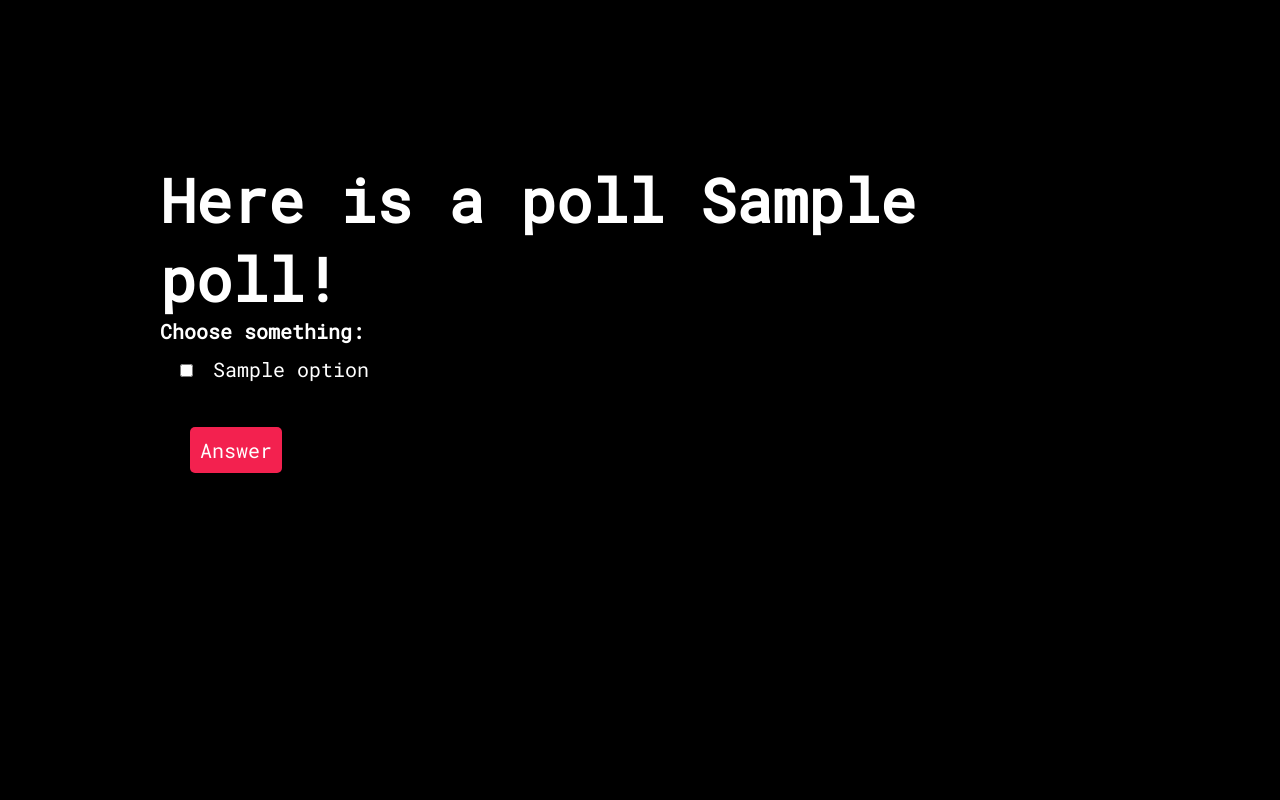
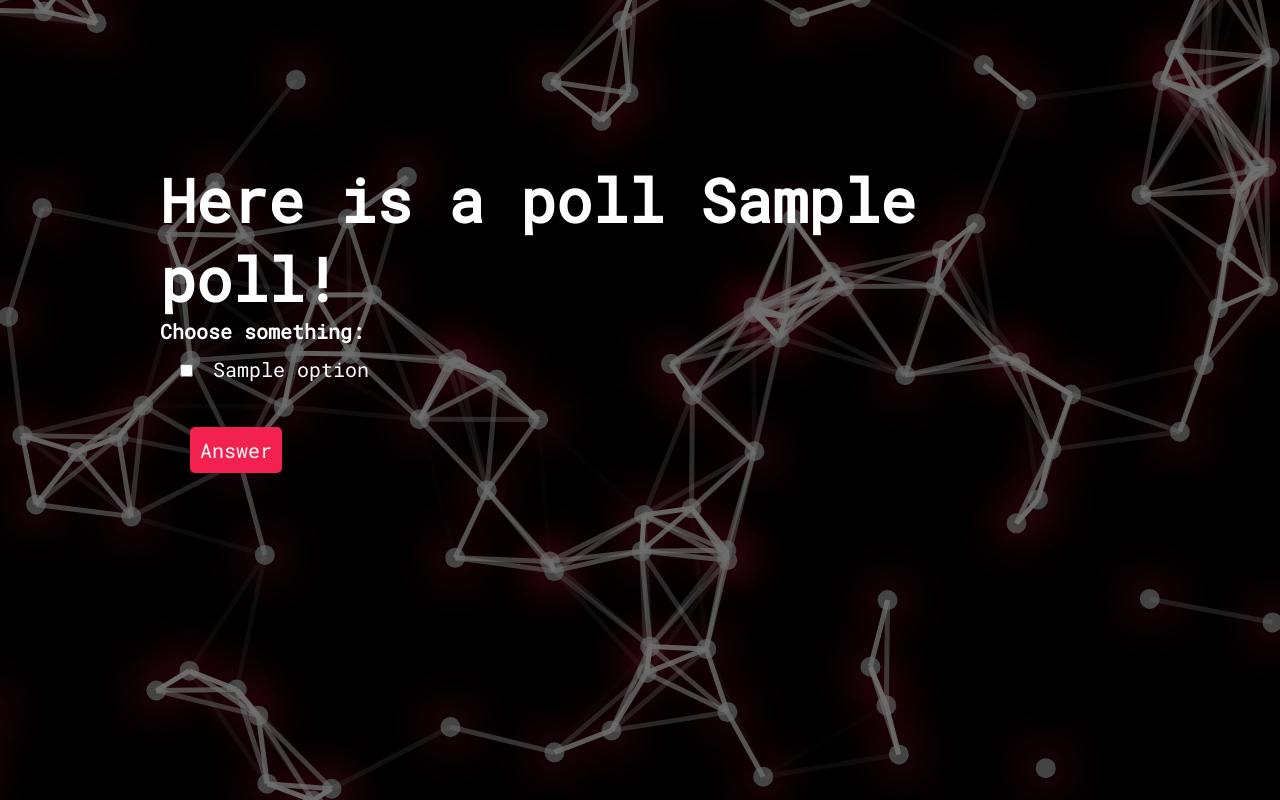
Before and after one commit to aNOOBisTheGod/MegaPolls, a Flask app: template templates/poll.html in a window 1280 px wide. Run offline with Flask 2, Linux system fonts and the light colour scheme; the template is opened without the code that fills it: most values are stand-ins (such as "Sample title", 1, 10 or a date in 2020); some libraries are stand-ins or nearby versions.

Commit message:
canvas remake + some additions

```diff
--- a/static/css/main.css
+++ b/static/css/main.css
@@ -17,7 +17,7 @@ body {
 }
 
 #canvas1 {
-	position:absolute;
+	position:fixed;
 	top:0;
 	left:0;
 	width:100%;
--- a/templates/poll.html
+++ b/templates/poll.html
@@ -4,7 +4,7 @@
     <meta charset="UTF-8">
     <meta http-equiv="X-UA-Compatible" content="IE=edge">
     <meta name="viewport" content="width=device-width, initial-scale=1.0">
-    <title>Your Account</title>
+    <title>Poll</title>
     <link rel="preconnect" href="https://fonts.googleapis.com">
     <link rel="preconnect" href="https://fonts.gstatic.com" crossorigin>
     <link href="https://fonts.googleapis.com/css2?family=Roboto+Mono&display=swap" rel="stylesheet">
@@ -34,6 +34,8 @@
     <h1>You've already voted here. Here are stats:</h1>
     <img src="{{poll['chart_url']}}">
     {% endif %}
+    <canvas id="canvas1" width="100%" height="100%"></canvas>
 </section>
 </body>
 </html>
+<script type="text/javascript" src="../static/js/script.js"></script>
```
